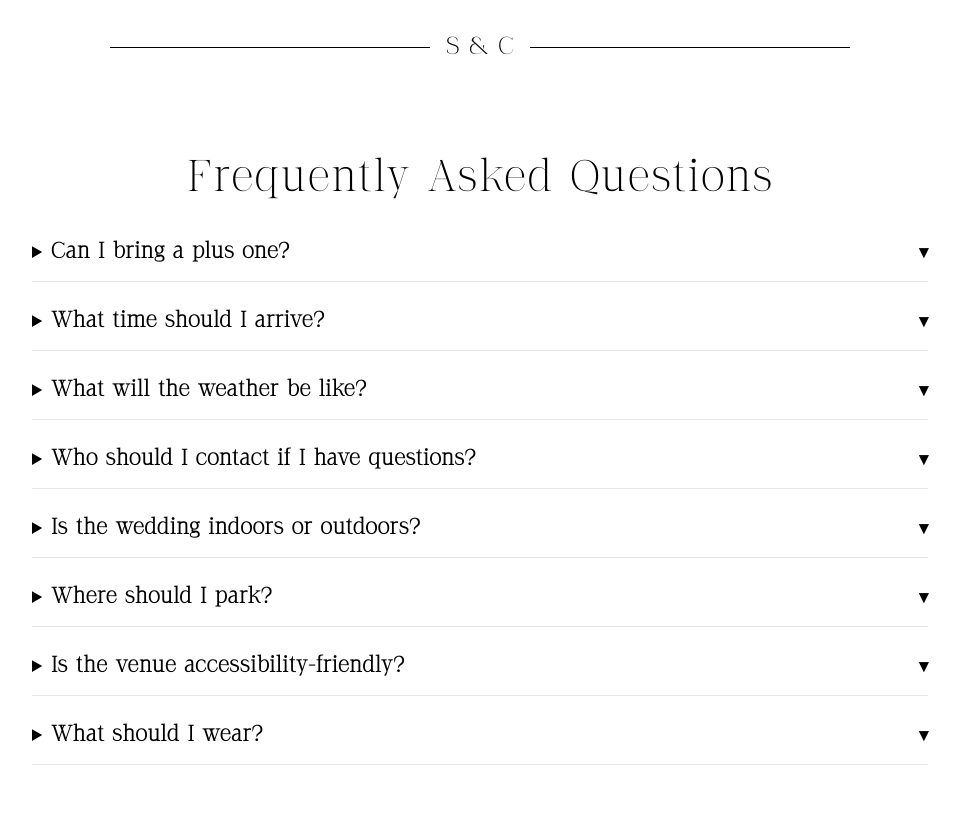
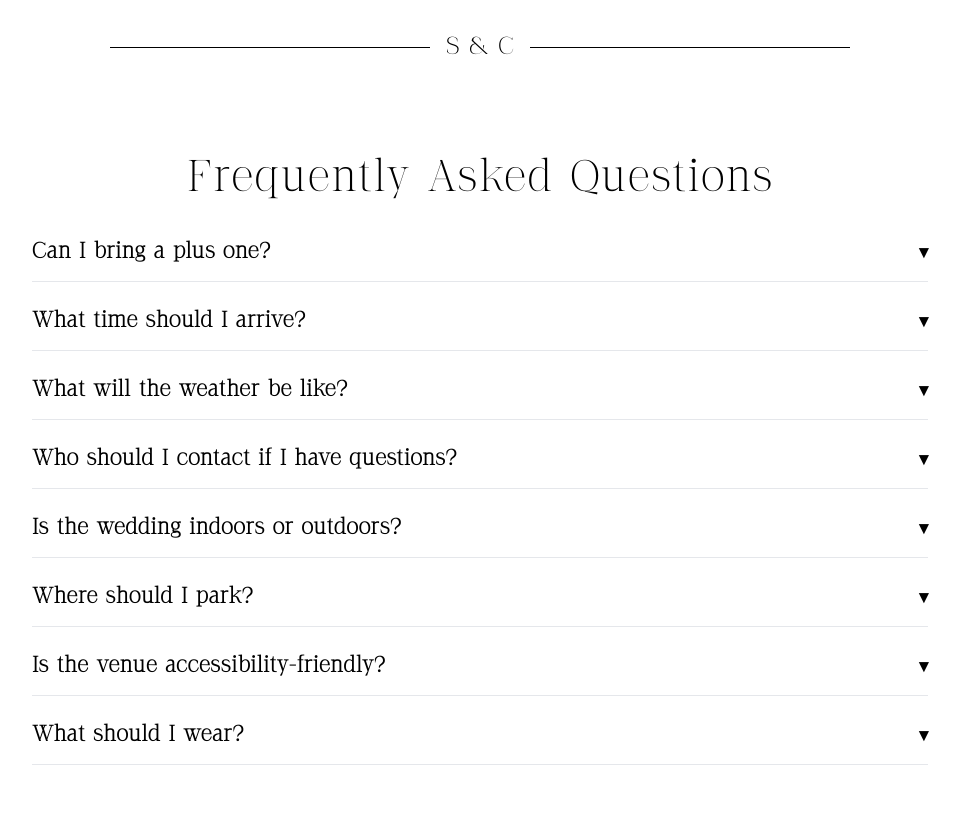
Before and after one commit to JoelleSlmn-98/cynthia_wedding_site, a Flask app: page / in a window 1280 px wide. Shown: the part 4209-5022 px from the top of the page, without its empty margins (160-1120 px from the left). Run offline with Flask 3, Linux system fonts and the light colour scheme; some libraries are stand-ins or nearby versions.

Commit message:
Update index.html

```diff
--- a/templates/index.html
+++ b/templates/index.html
@@ -137,10 +137,18 @@
     display: none;
   }
 
+  details summary {
+    list-style: none;
+  }
+
   details summary::after {
     content: "▾";
     float: right;
     transition: transform 0.3s ease;
+  }
+
+  details[open] summary::after {
+    transform: rotate(180deg);
   }
 
   </style>
```
